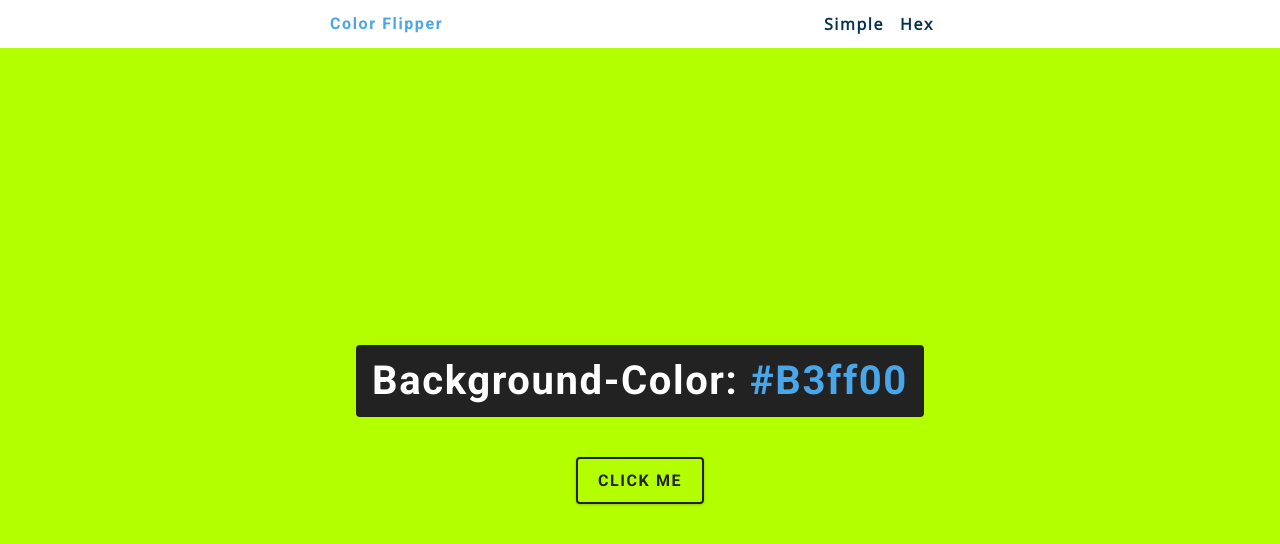
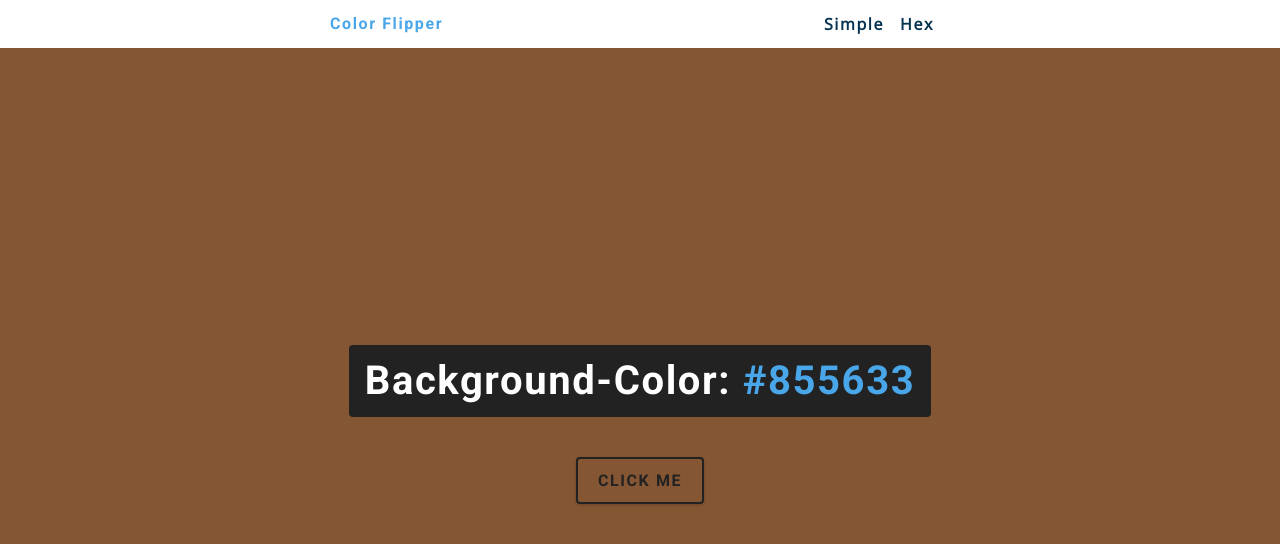
Before and after one commit to djxete/Change-background-color, a plain HTML site: page hex.html in a window 1280 px wide. Both pictures are taken after a click on the button "CLICK ME". Drawn offline with nearby package versions, Linux system fonts and the light colour scheme.

Commit message:
I tried to do it different. It worked!

```diff
--- a/hex.js
+++ b/hex.js
@@ -1,5 +1,7 @@
 
 //=================== VARIABLES ==========================
+
+const hex =[0,1,2,3,4,5,6,7,8,9,"A","B","C","D","E","F"];
 
 const btn = document.querySelector(".btn");
 const main = document.querySelector("main");
@@ -7,19 +9,71 @@ const span = document.querySelector("h2").firstElementChild;
 const colors =["#ff0000","#b3ff00","#ff00ea","#00b7ff"];
 
 
-//=================== EVENT LISTENERS ==========================
 
 btn.addEventListener("click", ()=>{
-    const randomNumber = getRandomNumber();
-    //console.log(randomNumber);
-    main.style.backgroundColor = colors[randomNumber];
-    span.textContent = `${colors[randomNumber]}`;
+
+    let color = "#";
+    for(let i =0;i<6;i++){
+     color += hex[random6digitos()];
+
+    }
+
+    main.style.backgroundColor =`${color}`;
+    span.textContent = `${color}`
+
+
 })
 
-//=================== FUNCTIONS ==========================
+// //=================== FUNCTIONS ==========================
 
-function getRandomNumber(){
+function random6digitos(){
 
-    return Math.round(Math.random()*(colors.length -1));
+    return Math.floor(Math.random()* hex.length);
+}
 
-}
+
+
+
+
+// ============================== OTRA FORMA DE HACERLO ==============
+
+
+// //=================== EVENT LISTENERS ==========================
+
+// btn.addEventListener("click", ()=>{
+
+//     let newArray = randomNumber6digitos();
+//     main.style.backgroundColor = `${newArray}`;
+//     span.textContent = `${newArray}`;
+
+// })
+
+// //=================== FUNCTIONS ==========================
+
+
+// function getRandomNumber(){
+
+//     return Math.round(Math.random()*(colors.length -1));
+
+// }
+
+
+// function randomNumber6digitos (){
+
+// let arrayVacio =["#"];
+// let newArray =[];
+
+// while(arrayVacio.length <=6){
+
+//     let numeroAleatorio = Math.floor(Math.random() * hex.length);
+
+//     arrayVacio.push(hex[numeroAleatorio]);
+// }
+
+// newArray = arrayVacio.join("");
+
+// return newArray;
+
+
+
+// }
```
Also changed, not shown: styles.css (line endings or trailing spaces).
